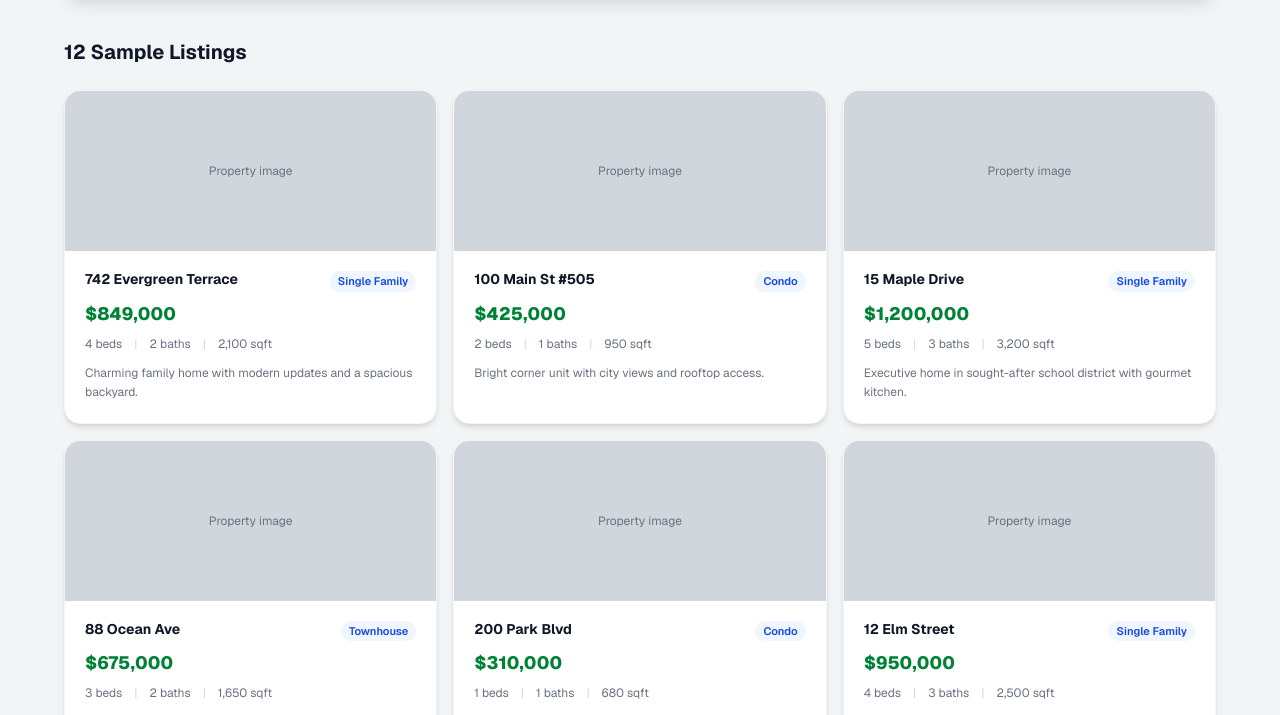
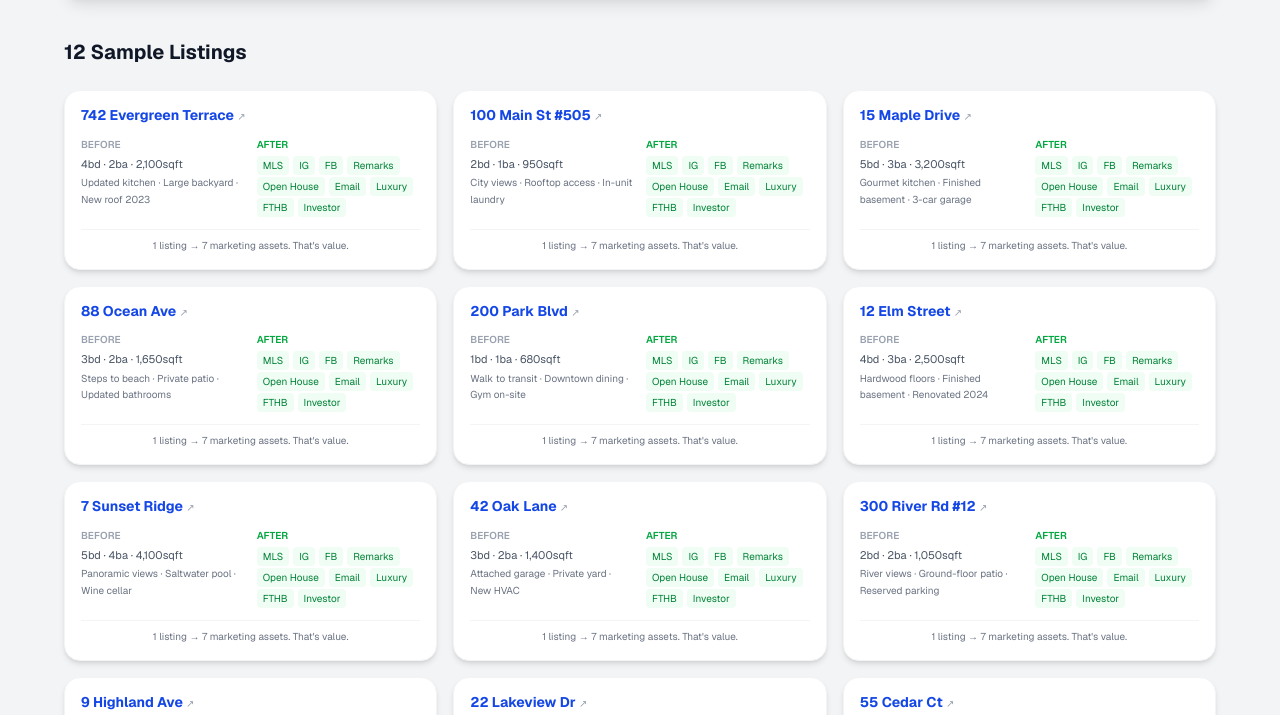
Before and after one commit to rodricfanou/rodricfanou.github.io, a Next.js app: page /real-estate-showcase in a window 1280 px wide. Shown: the part 1712-2427 px from the top of the page. Built offline with nearby package versions, Linux system fonts and the light colour scheme.

Commit message:
Redesign listing cards: Zillow links, Before/After format, feature details

```diff
--- a/src/app/real-estate-showcase/page.tsx
+++ b/src/app/real-estate-showcase/page.tsx
@@ -190,18 +190,18 @@ function LeadForm({ isFr }: { isFr: boolean }) {
 }
 
 const listings = [
-  { address: "742 Evergreen Terrace", type: "Single Family", price: "$849,000", beds: 4, baths: 2, sqft: 2100, desc: "Charming family home with modern updates and a spacious backyard." },
-  { address: "100 Main St #505", type: "Condo", price: "$425,000", beds: 2, baths: 1, sqft: 950, desc: "Bright corner unit with city views and rooftop access." },
-  { address: "15 Maple Drive", type: "Single Family", price: "$1,200,000", beds: 5, baths: 3, sqft: 3200, desc: "Executive home in sought-after school district with gourmet kitchen." },
-  { address: "88 Ocean Ave", type: "Townhouse", price: "$675,000", beds: 3, baths: 2, sqft: 1650, desc: "Steps from the beach with private patio and updated bathrooms." },
-  { address: "200 Park Blvd", type: "Condo", price: "$310,000", beds: 1, baths: 1, sqft: 680, desc: "Affordable starter unit near transit and downtown dining." },
-  { address: "12 Elm Street", type: "Single Family", price: "$950,000", beds: 4, baths: 3, sqft: 2500, desc: "Recently renovated colonial with hardwood floors and finished basement." },
-  { address: "7 Sunset Ridge", type: "Single Family", price: "$1,550,000", beds: 5, baths: 4, sqft: 4100, desc: "Stunning hillside estate with panoramic views and pool." },
-  { address: "42 Oak Lane", type: "Townhouse", price: "$525,000", beds: 3, baths: 2, sqft: 1400, desc: "End-unit townhouse with attached garage and private yard." },
-  { address: "300 River Rd #12", type: "Condo", price: "$375,000", beds: 2, baths: 2, sqft: 1050, desc: "Ground-floor condo with patio overlooking the river." },
-  { address: "9 Highland Ave", type: "Multi-Family", price: "$1,100,000", beds: 6, baths: 4, sqft: 3600, desc: "Turnkey duplex with two separate units and strong rental income." },
-  { address: "22 Lakeview Dr", type: "Single Family", price: "$1,350,000", beds: 4, baths: 3, sqft: 2800, desc: "Lakefront property with private dock, updated kitchen, and spacious deck." },
-  { address: "55 Cedar Ct", type: "Condo", price: "$489,000", beds: 2, baths: 2, sqft: 1150, desc: "Top-floor condo with vaulted ceilings, fireplace, and mountain views." },
+  { address: "742 Evergreen Terrace", type: "Single Family", beds: 4, baths: 2, sqft: 2100, features: "Updated kitchen · Large backyard · New roof 2023" },
+  { address: "100 Main St #505", type: "Condo", beds: 2, baths: 1, sqft: 950, features: "City views · Rooftop access · In-unit laundry" },
+  { address: "15 Maple Drive", type: "Single Family", beds: 5, baths: 3, sqft: 3200, features: "Gourmet kitchen · Finished basement · 3-car garage" },
+  { address: "88 Ocean Ave", type: "Townhouse", beds: 3, baths: 2, sqft: 1650, features: "Steps to beach · Private patio · Updated bathrooms" },
+  { address: "200 Park Blvd", type: "Condo", beds: 1, baths: 1, sqft: 680, features: "Walk to transit · Downtown dining · Gym on-site" },
+  { address: "12 Elm Street", type: "Single Family", beds: 4, baths: 3, sqft: 2500, features: "Hardwood floors · Finished basement · Renovated 2024" },
+  { address: "7 Sunset Ridge", type: "Single Family", beds: 5, baths: 4, sqft: 4100, features: "Panoramic views · Saltwater pool · Wine cellar" },
+  { address: "42 Oak Lane", type: "Townhouse", beds: 3, baths: 2, sqft: 1400, features: "Attached garage · Private yard · New HVAC" },
+  { address: "300 River Rd #12", type: "Condo", beds: 2, baths: 2, sqft: 1050, features: "River views · Ground-floor patio · Reserved parking" },
+  { address: "9 Highland Ave", type: "Multi-Family", beds: 6, baths: 4, sqft: 3600, features: "Two units · Separate meters · Strong rental history" },
+  { address: "22 Lakeview Dr", type: "Single Family", beds: 4, baths: 3, sqft: 2800, features: "Private dock · Updated kitchen · Spacious deck" },
+  { address: "55 Cedar Ct", type: "Condo", beds: 2, baths: 2, sqft: 1150, features: "Vaulted ceilings · Fireplace · Mountain views" },
 ];
 
 export default function RealEstateShowcase() {
@@ -284,31 +284,43 @@ export default function RealEstateShowcase() {
                 key={item.address}
                 className="bg-white rounded-2xl shadow-md hover:shadow-lg transition-shadow duration-300 overflow-hidden border border-gray-100"
               >
-                <div className="h-40 bg-gray-300 flex items-center justify-center text-gray-500 text-xs">
-                  {isFr ? "Image de la propriété" : "Property image"}
-                </div>
-                <div className="p-5">
-                  <div className="flex items-start justify-between mb-2">
-                    <h3 className="font-bold text-gray-900 text-sm leading-tight flex-1 pr-2">
-                      {item.address}
-                    </h3>
-                    <span className="text-[11px] font-semibold text-blue-700 bg-blue-50 px-2 py-0.5 rounded-full shrink-0">
-                      {item.type}
-                    </span>
+                <div className="p-4">
+                  <a
+                    href={`https://www.zillow.com/homes/${encodeURIComponent(item.address)}_rb/`}
+                    target="_blank"
+                    rel="noopener noreferrer"
+                    className="font-bold text-sm text-blue-700 hover:text-blue-900 hover:underline leading-tight block"
+                  >
+                    {item.address} <span className="text-[10px] font-normal text-gray-400">↗</span>
+                  </a>
+                  <div className="grid grid-cols-2 gap-3 mt-3">
+                    {/* Before */}
+                    <div>
+                      <p className="text-[10px] font-semibold text-gray-400 uppercase mb-1">Before</p>
+                      <div className="text-[11px] text-gray-600 leading-relaxed">
+                        {item.beds}bd · {item.baths}ba · {item.sqft.toLocaleString()}sqft
+                      </div>
+                      <div className="text-[10px] text-gray-500 leading-relaxed mt-0.5">
+                        {item.features}
+                      </div>
+                    </div>
+                    {/* After */}
+                    <div>
+                      <p className="text-[10px] font-semibold text-green-600 uppercase mb-1">After</p>
+                      <div className="flex flex-wrap gap-x-1 gap-y-0.5">
+                        {["MLS","IG","FB","Remarks","Open House","Email","Luxury","FTHB","Investor"].map((label) => (
+                          <span key={label} className="text-[10px] bg-green-50 text-green-700 px-1.5 py-0.5 rounded">
+                            {label}
+                          </span>
+                        ))}
+                      </div>
+                    </div>
                   </div>
-                  <p className="text-lg font-extrabold text-green-700 mb-2">
-                    {item.price}
-                  </p>
-                  <div className="flex items-center gap-3 text-xs text-gray-500 mb-3">
-                    <span>{item.beds} {isFr ? "ch" : "beds"}</span>
-                    <span className="text-gray-300">|</span>
-                    <span>{item.baths} {isFr ? "sdb" : "baths"}</span>
-                    <span className="text-gray-300">|</span>
-                    <span>{item.sqft.toLocaleString()} sqft</span>
+                  <div className="mt-3 pt-2 border-t border-gray-100 text-[10px] text-gray-500 text-center">
+                    {isFr
+                      ? "1 annonce → 7 actifs marketing."
+                      : "1 listing → 7 marketing assets. That's value."}
                   </div>
-                  <p className="text-gray-500 text-xs leading-relaxed">
-                    {item.desc}
-                  </p>
                 </div>
               </div>
             ))}
```
